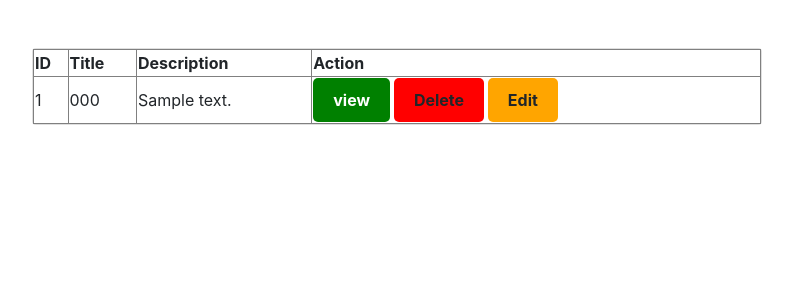
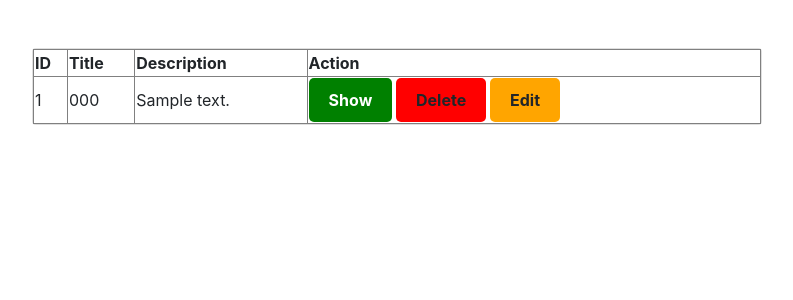
Before and after one commit to mohammedazan/Tasks_Symfony, a Symfony app: template templates/index.html.twig in a window 1280 px wide. Shown: the part 56-356 px from the top of the page, without its empty margins (243-1036 px from the left). Run offline with Twig, Linux system fonts and the light colour scheme; the template is opened without the code that fills it: most values are stand-ins (such as "Sample title", 1, 10 or a date in 2020); some libraries are stand-ins or nearby versions.

Commit message:
update index.html.twig

```diff
--- a/templates/index.html.twig
+++ b/templates/index.html.twig
@@ -22,7 +22,7 @@
                                   <td>{{ task.titel }}</td>
                                   <td>{{ task.body }}</td>
                                   <th>
-                                    <a class="btn btn-add" href={{ path('tasks_show',{id : task.id })}}>view</a>
+                                    <a class="btn btn-add" href={{ path('tasks_show',{id : task.id })}}>Show</a>
                                     <a class="btn btn-delete">Delete</a>
                                     <a class="btn btn-edit">Edit</a>
                                   </th>
```
